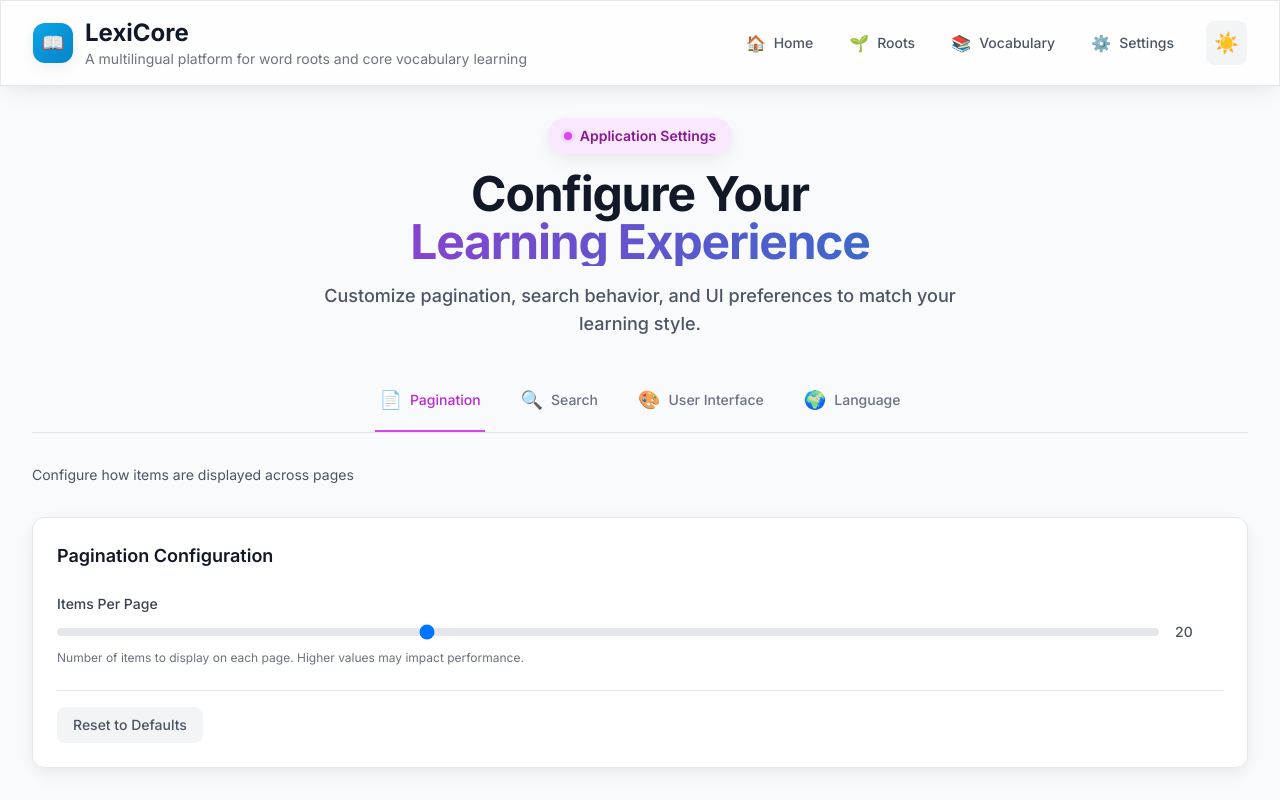
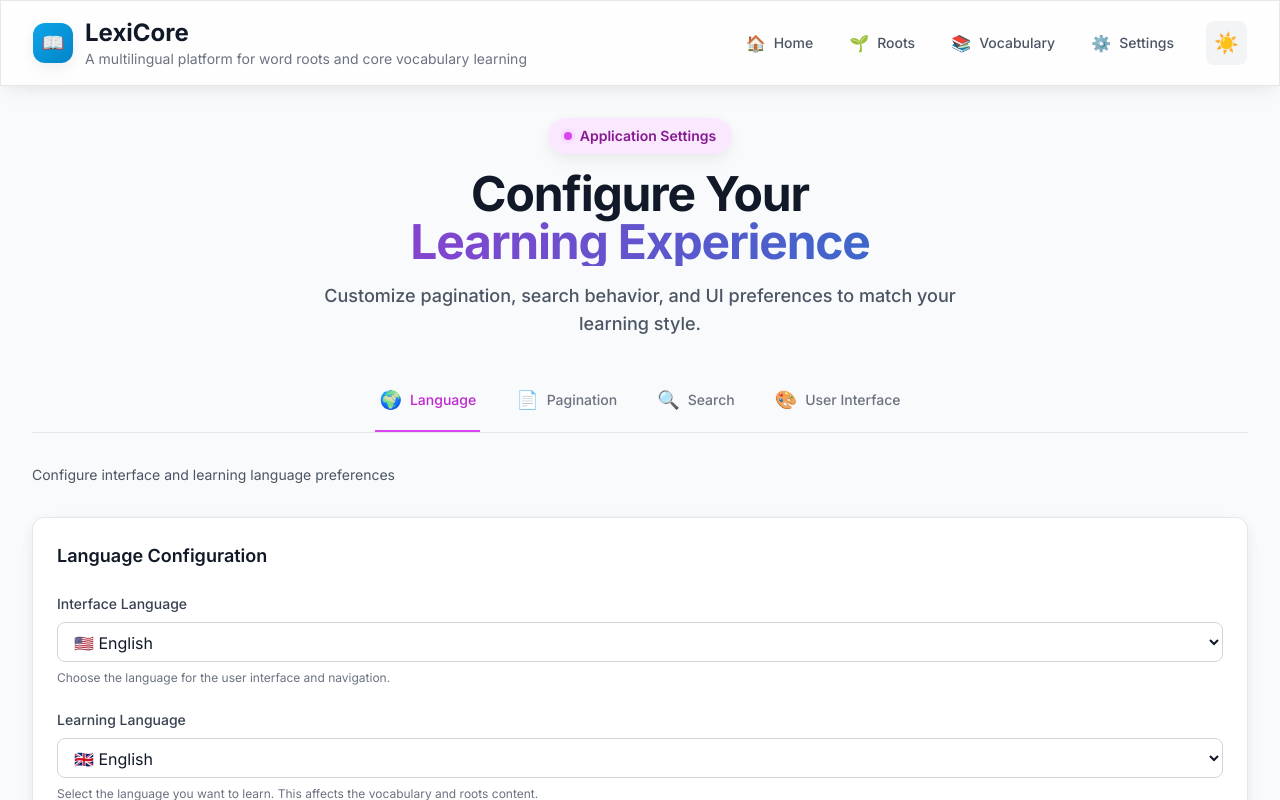
Before and after one commit to parthivrawat/lexicore, a React (Vite) app: page /settings in a window 1280 px wide. Shown: the top 800 px of the page. Built offline with nearby package versions, Linux system fonts and the light colour scheme.

Commit message:
feat: make Language the default settings tab and restore tab icons

```diff
--- a/src/components/features/SettingsTabs.tsx
+++ b/src/components/features/SettingsTabs.tsx
@@ -9,9 +9,16 @@ import { LanguageSettings } from './settings/LanguageSettings';
 type TabId = 'pagination' | 'search' | 'ui' | 'language';
 
 export function SettingsTabs() {
-  const [activeTab, setActiveTab] = useState<TabId>('pagination');
+  const [activeTab, setActiveTab] = useState<TabId>('language');
 
   const tabs = [
+    {
+      id: 'language' as TabId,
+      title: 'Language',
+      description: 'Configure interface and learning language preferences',
+      icon: '🌍',
+      component: LanguageSettings,
+    },
     {
       id: 'pagination' as TabId,
       title: 'Pagination',
@@ -32,13 +39,6 @@ export function SettingsTabs() {
       description: 'Adjust visual elements and interactions',
       icon: '🎨',
       component: UISettings,
-    },
-    {
-      id: 'language' as TabId,
-      title: 'Language',
-      description: 'Configure interface and learning language preferences',
-      icon: '🌍',
-      component: LanguageSettings,
     },
   ];
 
```
